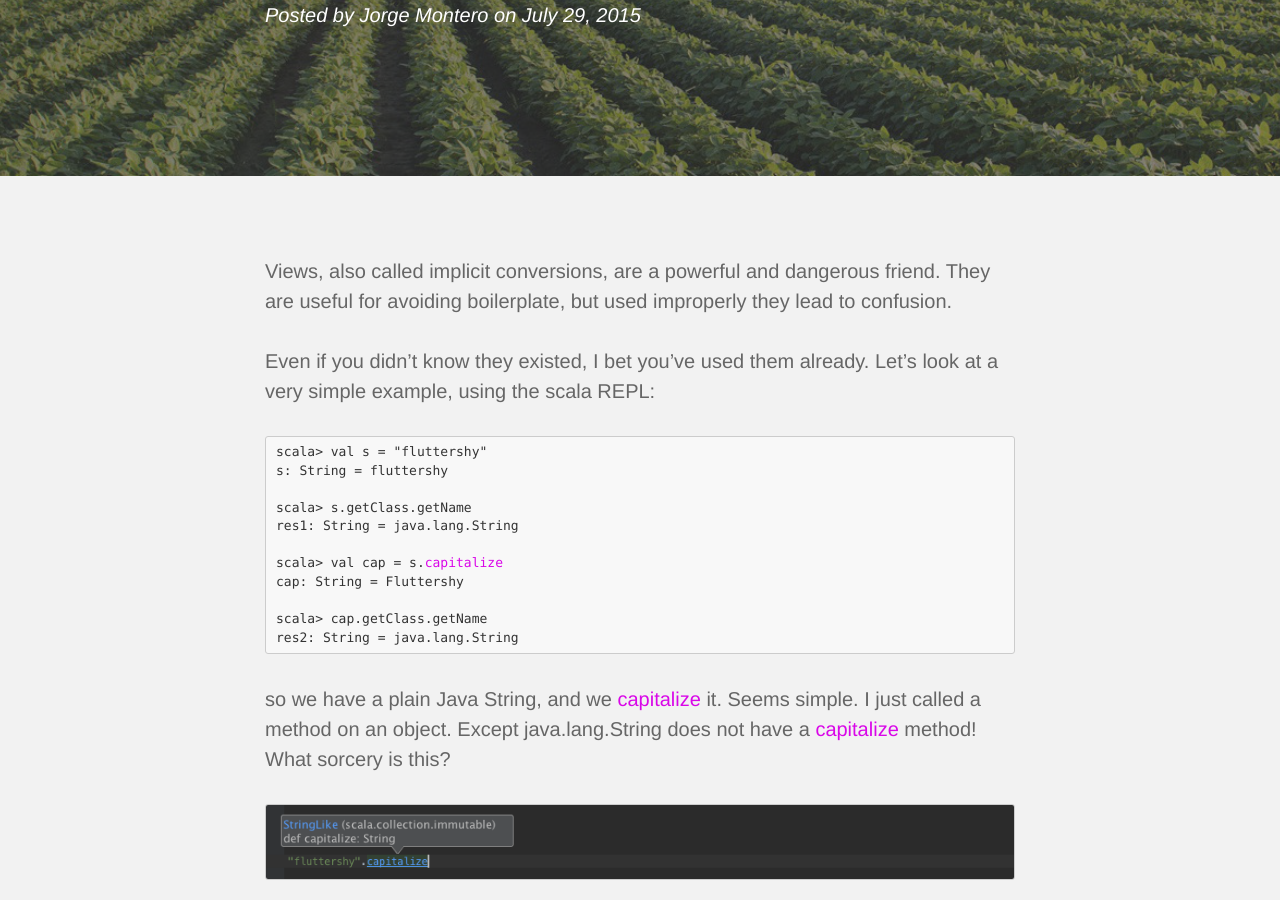
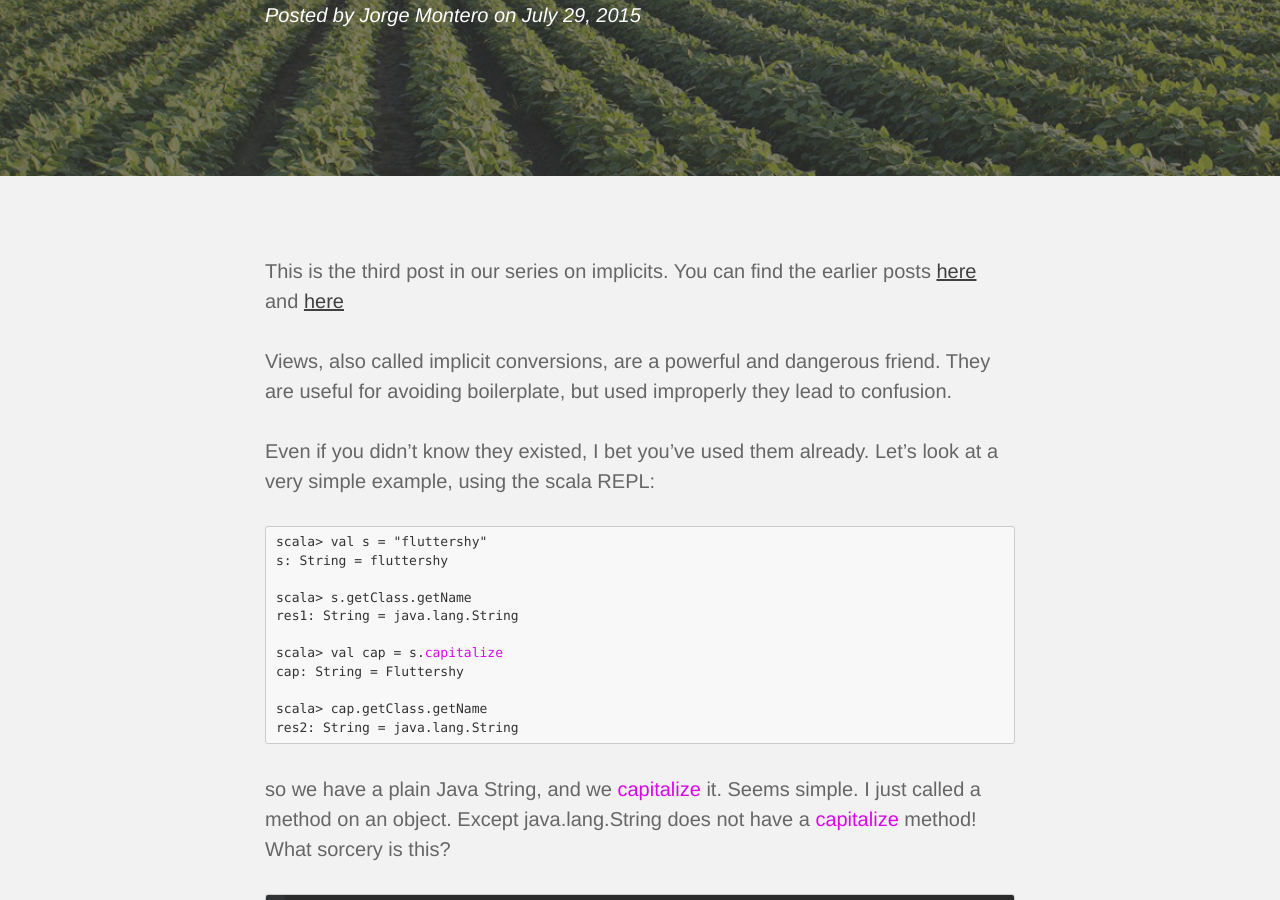
Before and after one commit to timwilliate/engineering-blog, a Jekyll site: the page built from _posts/2015-07-29-implicit-conversions.md, in a window 1280 px wide and 900 px high, scrolled down 360 px. Built offline with Jekyll 4.4.1, drawn with Linux system fonts in a browser that asks for light colours; nearby versions of some CDN libraries; some web fonts are replaced; Markdown is read by kramdown in place of the engine named in the settings.

Commit message:
added links to earlier posts in the series

```diff
--- a/_posts/2015-07-29-implicit-conversions.md
+++ b/_posts/2015-07-29-implicit-conversions.md
@@ -8,6 +8,7 @@ tags: [implicits, scala, tutorials]
 extra_css:
   - implicits-intro.css
 ---
+This is the third post in our series on implicits. You can find the earlier posts [here](http://engineering.monsanto.com/2015/05/14/implicits-intro/) and [here](http://engineering.monsanto.com/2015/06/15/implicits-futures/)
 
 Views, also called implicit conversions, are a powerful and dangerous friend.
 They are useful for avoiding boilerplate, but used improperly they lead to confusion.
```
